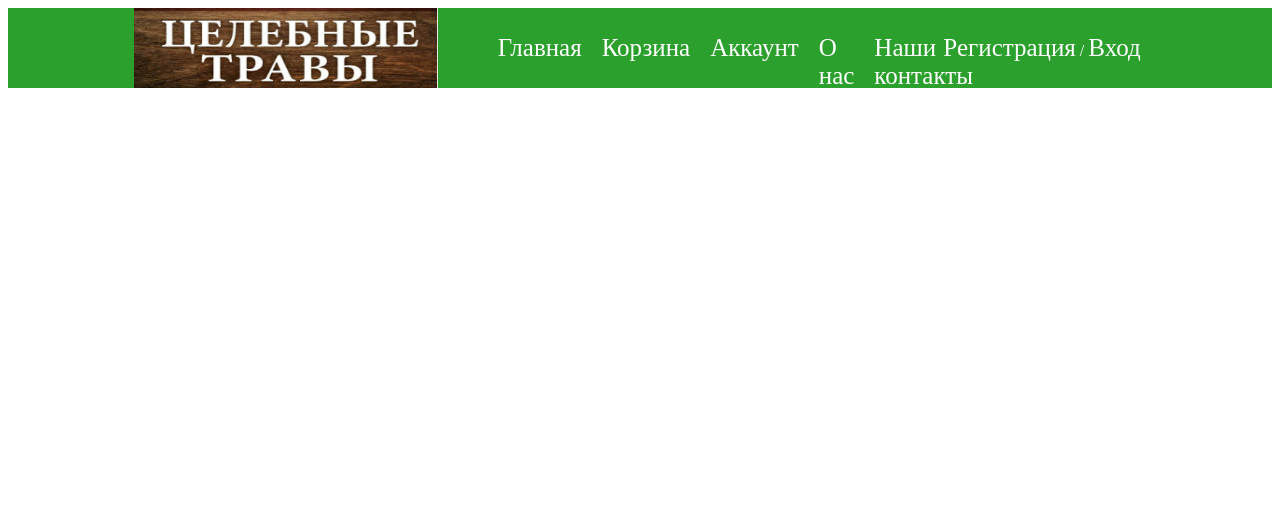
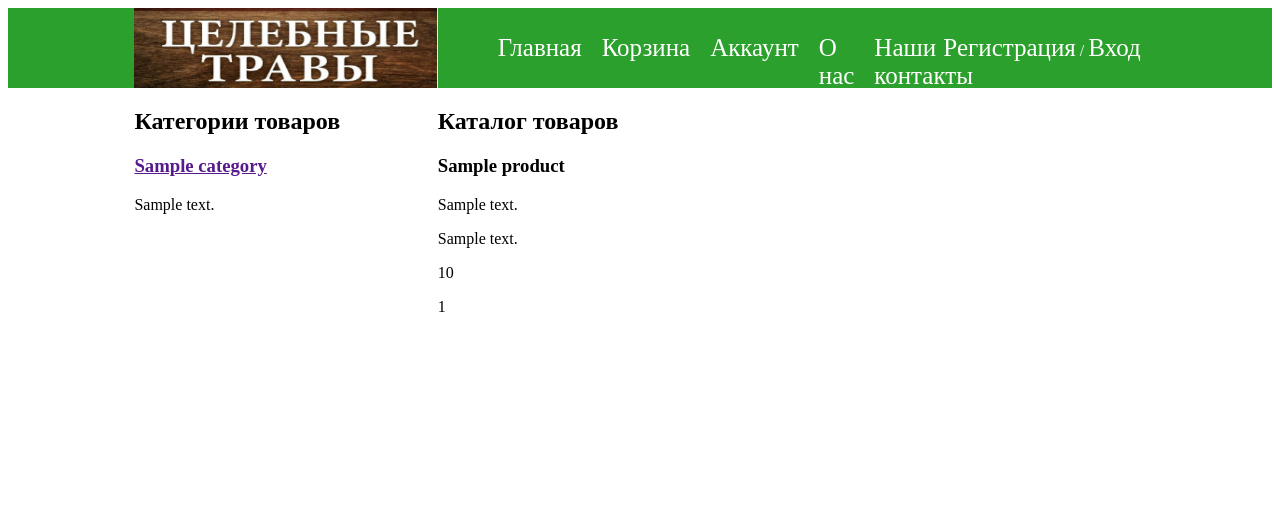
Before and after one commit to Nemolite/phpdemo, a PHP site: page / in a window 1280 px wide. Shown: the top 511 px of the page. Run offline with PHP 8.4, Linux system fonts and the light colour scheme; tables that the repository leaves empty or names only in its code hold one stand-in row (values such as "Sample post").

Commit message:
show category&product

```diff
--- /dev/null
+++ b/connect.php
@@ -0,0 +1,15 @@
+<?php
+   $host = '127.0.0.1';
+   $db   = 'phpdemo';
+   $user = 'root';
+   $pass = '';
+   $charset = 'utf8';
+
+   $dsn = "mysql:host=$host;dbname=$db;charset=$charset";
+   $opt = [
+       PDO::ATTR_ERRMODE            => PDO::ERRMODE_EXCEPTION,
+       PDO::ATTR_DEFAULT_FETCH_MODE => PDO::FETCH_ASSOC,
+       PDO::ATTR_EMULATE_PREPARES   => false,
+   ];
+   $pdo = new PDO($dsn, $user, $pass, $opt);
+?>
--- a/footer.php
+++ b/footer.php
@@ -1 +1,14 @@
-<?php
+<footer class="footer">
+    <div class="footer-main">
+        <div class="footer-left">
+
+            <a href="">Админка</a></p>
+
+        </div>
+        <div class="footer-mid"></div>
+        <div class="footer-right"></div>
+    </div>
+</footer>
+<script src="js/script.js"></script>
+</body>
+</html>
--- a/header.php
+++ b/header.php
@@ -1 +1,36 @@
-<?php
+<!doctype html>
+<html lang="en">
+<head>
+    <meta charset="UTF-8">
+    <meta name="viewport"
+          content="width=device-width, user-scalable=no, initial-scale=1.0, maximum-scale=1.0, minimum-scale=1.0">
+    <meta http-equiv="X-UA-Compatible" content="ie=edge">
+    <link rel="stylesheet" href="css/style.css">
+    <title>Document</title>
+</head>
+<body>
+<header class="header">
+    <div class="header-main">
+        <div class="headre-logo">
+            <a href="/">
+                <img src="images/logo.png" alt="Логотип">
+            </a>
+        </div>
+        <div class="header-menu">
+            <nav>
+                <ul>
+                    <li><a href="">Главная</a></li>
+                    <li><a href="">Корзина</a></li>
+                    <li><a href="">Аккаунт</a></li>
+                    <li><a href="">О нас</a></li>
+                    <li><a href="">Наши контакты</a></li>
+
+                </ul>
+            </nav>
+        </div>
+        <div class="header-login">
+            <p><a href="">Регистрация</a> / <a href="">Вход</a></p>
+        </div>
+    </div>
+</header>
+<?php include "connect.php"; ?>
--- a/index.php
+++ b/index.php
@@ -1,58 +1,38 @@
-<!doctype html>
-<html lang="en">
-<head>
-    <meta charset="UTF-8">
-    <meta name="viewport"
-          content="width=device-width, user-scalable=no, initial-scale=1.0, maximum-scale=1.0, minimum-scale=1.0">
-    <meta http-equiv="X-UA-Compatible" content="ie=edge">
-    <link rel="stylesheet" href="css/style.css">
-    <title>Document</title>
-</head>
-<body>
-<header class="header">
-    <div class="header-main">
-        <div class="headre-logo">
-            <a href="/">
-                <img src="images/logo.png" alt="Логотип">
-            </a>
-        </div>
-        <div class="header-menu">
-            <nav>
-                <ul>
-                    <li><a href="">Главная</a></li>
-                    <li><a href="">Корзина</a></li>
-                    <li><a href="">Аккаунт</a></li>
-                    <li><a href="">О нас</a></li>
-                    <li><a href="">Наши контакты</a></li>
-
-                </ul>
-            </nav>
-        </div>
-        <div class="header-login">
-            <p><a href="">Регистрация</a> / <a href="">Вход</a></p>
-        </div>
-    </div>
-</header>
+<?php include_once __DIR__ . '/header.php'; ?>
 
 <div class="main">
     <div class="main-sidebar">
-
+        <h2>Категории товаров</h2>
+        <?php
+        $pdo->exec("set names utf8");
+        $sql = "SELECT * FROM categories";
+        $result = $pdo->query($sql);
+        while($category = $result->fetch()){
+        ?>
+            <a href=""><h3><?php echo $category['name'];?></h3></a>
+            <p><?php echo $category['description'];?></p>
+        <?
+        }
+        ?>
     </div>
     <div class="main-content">
+        <h2>Каталог товаров</h2>
+        <?php
+        $pdo->exec("set names utf8");
+        $sql = "SELECT * FROM products";
+        $result = $pdo->query($sql);
+        while($product = $result->fetch()){
+            ?>
+            <h3><?php echo $product['name'];?></h3>
+            <p><?php echo $product['description'];?></p>
+            <p><?php echo $product['description'];?></p>
+            <p><?php echo $product['price'];?></p>
+            <p><?php echo $product['country'];?></p>
+            <?
+        }
+        ?>
 
     </div>
 </div>
-<footer class="footer">
-    <div class="footer-main">
-        <div class="footer-left">
 
-            <a href="">Админка</a></p>
-
-        </div>
-        <div class="footer-mid"></div>
-        <div class="footer-right"></div>
-    </div>
-</footer>
-<script src="js/script.js"></script>
-</body>
-</html>
+<?php include_once __DIR__ . '/footer.php'; ?>
```
Also changed, not shown: 1 other file.
